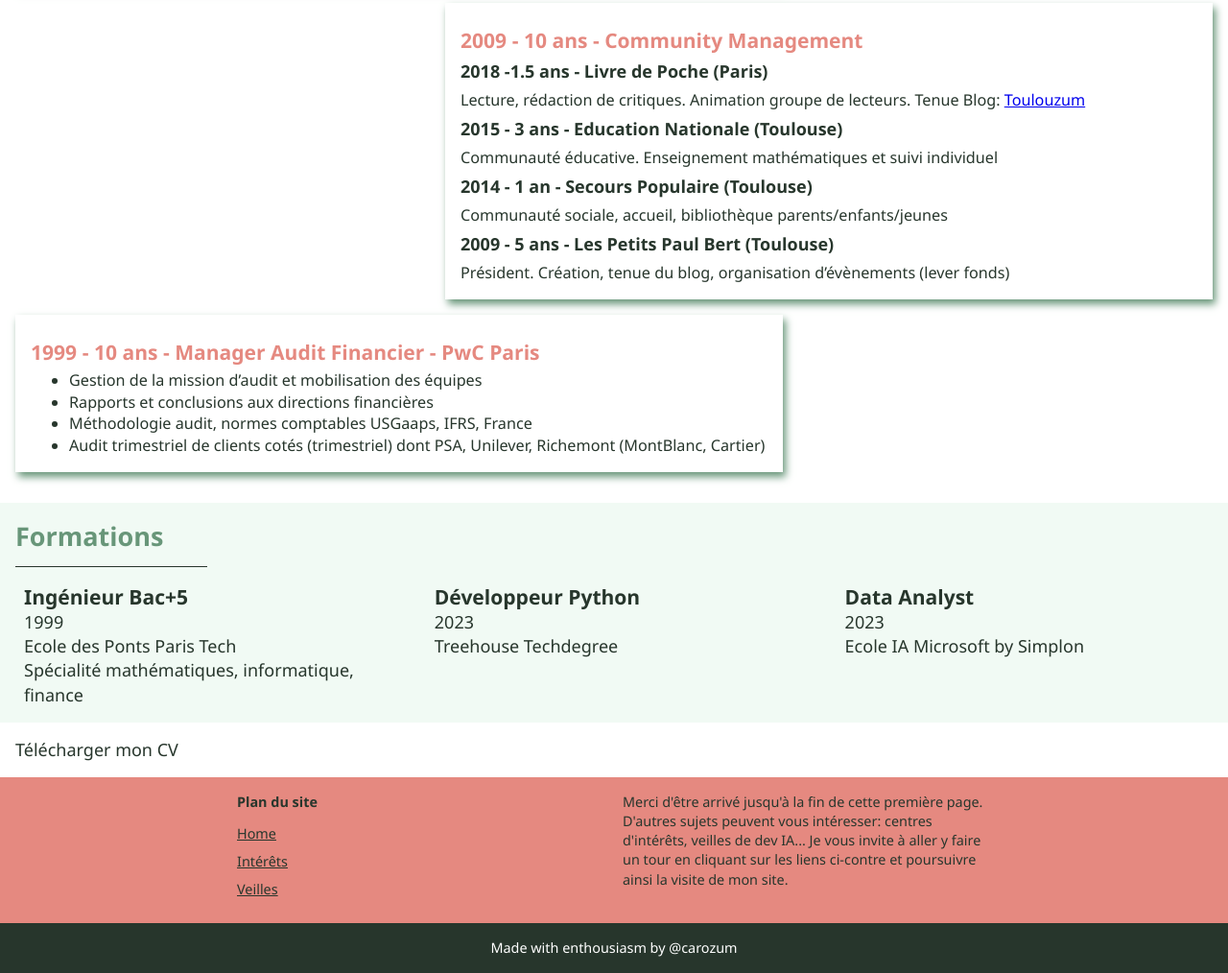
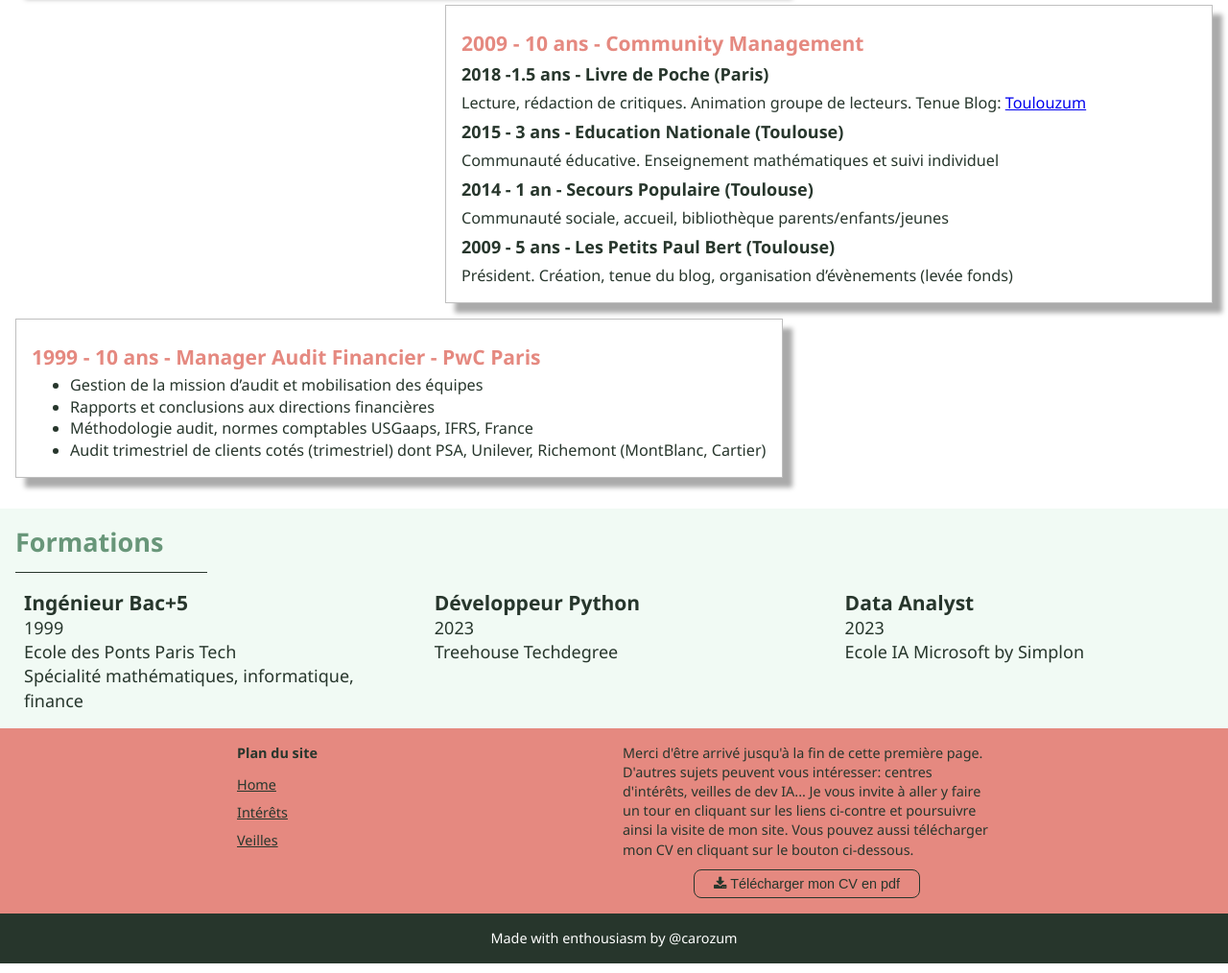
Before and after one commit to carozum/AI_dev, a plain HTML site: page index.html in a window 1280 px wide. Shown: the part 1565-2579 px from the top of the page at 96% size. Drawn offline with Linux system fonts and the light colour scheme.

Commit message:
adding download file

```diff
--- a/index.html
+++ b/index.html
@@ -156,7 +156,7 @@
                 <div class="experience-item">
                     <h4 class="item-soustitre">2009 - 5 ans - Les Petits Paul Bert (Toulouse)</h4>
                     <p class="item-content">Président. Création, tenue du blog, organisation
-                        d’évènements (lever fonds)
+                        d’évènements (levée fonds)
                     </p>
                 </div>
             </section>
@@ -203,11 +203,6 @@
             </div>
         </section>
 
-        <section class="resume">
-            <p>Télécharger mon CV</p>
-        </section>
-
-
     </main>
 
     <!-- Footer -->
@@ -220,11 +215,16 @@
                     <li><a href="other.html">Intérêts</a></li>
                     <li><a href="veilles/sommaire-veilles.html">Veilles</a></li>
                 </ul>
+
             </div>
             <div class="col-3">
                 <p>Merci d'être arrivé jusqu'à la fin de cette première page. D'autres sujets peuvent vous intéresser:
                     centres d'intérêts, veilles de dev IA... Je vous invite à aller y faire un tour en cliquant sur les
-                    liens ci-contre et poursuivre ainsi la visite de mon site.</p>
+                    liens ci-contre et poursuivre ainsi la visite de mon site. Vous pouvez aussi télécharger mon CV en
+                    cliquant sur le bouton ci-dessous.</p>
+                <form method="get" action="CV_caroline_zumbiehl_Web.pdf">
+                    <button class="btn-cv"><i class="fa fa-download"></i> Télécharger mon CV en pdf</button>
+                </form>
             </div>
         </div>
         <p class="footer-end">Made with enthousiasm by @carozum</p>
--- a/style.css
+++ b/style.css
@@ -155,8 +155,9 @@ body{
 
 /* __________________Experiences__________________ */
 .experience{
-    /* border: 1px solid var(--main-green); */
-    box-shadow:3px 5px 8px var(--main-green);
+    border: 1px solid #BFBFBF;
+    background-color: white;
+    box-shadow: 10px 10px 5px #aaaaaa;
     margin: 16px 0;
     padding: 16px;
     width: 80%;
@@ -187,6 +188,23 @@ body{
 /* ___________________Formations__________________ */
 .formations{
     background-color: var(--vert-clair);
+}
+
+/* ________________Télécharger le cv_______________ */
+.btn-cv {
+    background-color: var(--main-orange);
+    color: var(--dark-green);
+    border: 1px solid var(--dark-green);
+    border-radius: 8px;
+    padding: 6px 20px;
+    cursor: pointer;
+    font-size: 0.8rem;
+    display: block;
+    margin:10px auto 0;
+}
+.btn-cv:hover{
+    background-color: var(--dark-green);
+    color: white;
 }
 
 /* ____________________Footer__________________ */
```
Also changed, not shown: 1 other file.
